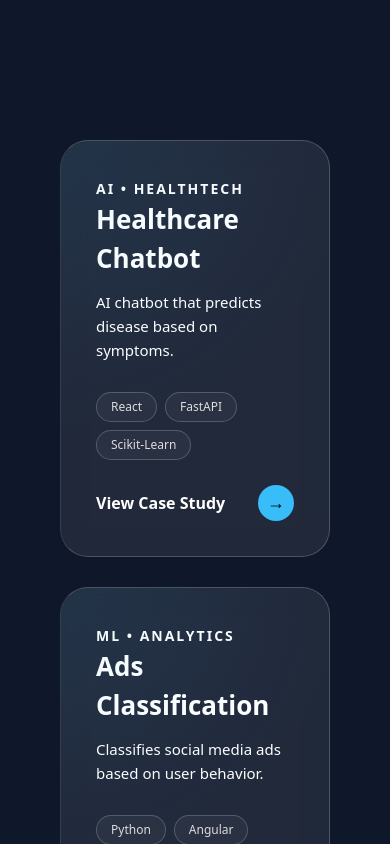
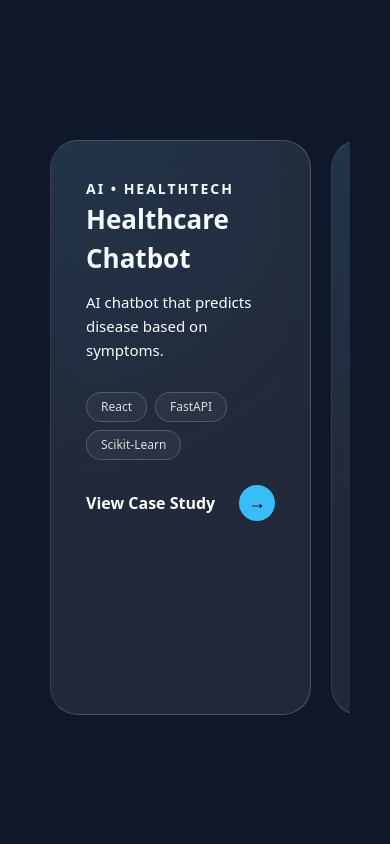
Before and after one commit to abhi7687/My-portfolio, a React (Vite) app: page / in a window 390 px wide. Shown: the part 4840-5684 px from the top of the page. Built offline with nearby package versions, Linux system fonts and the light colour scheme; no server answers.

Commit message:
Fix mobile project carousel to enable horizontal scrolling

```diff
--- a/src/pages/Projects.css
+++ b/src/pages/Projects.css
@@ -276,18 +276,27 @@
 /* ===== MOBILE ===== */
 @media (max-width: 768px) {
     .bento-grid {
-        flex-direction: column;
-        align-items: center;
-        padding: 20px;
+        display: flex;
+        flex-direction: row;      /* Keep cards side by side */
+        flex-wrap: nowrap;        /* Prevent wrapping */
+        overflow-x: auto;         /* Enable horizontal scroll */
+        overflow-y: hidden;
+        gap: 20px;
+        padding: 20px 10px;
+        scroll-snap-type: x mandatory;
+        -webkit-overflow-scrolling: touch;
     }
 
-    .bento-grid::before, .bento-grid::after {
+    .bento-grid::before,
+    .bento-grid::after {
         display: none;
     }
 
     .premium-card {
-        width: 100%;
-        min-width: unset;
+        width: 90%;
+        min-width: 90%;
+        flex-shrink: 0;
+        scroll-snap-align: center;
     }
 
     .premium-modal {
```
